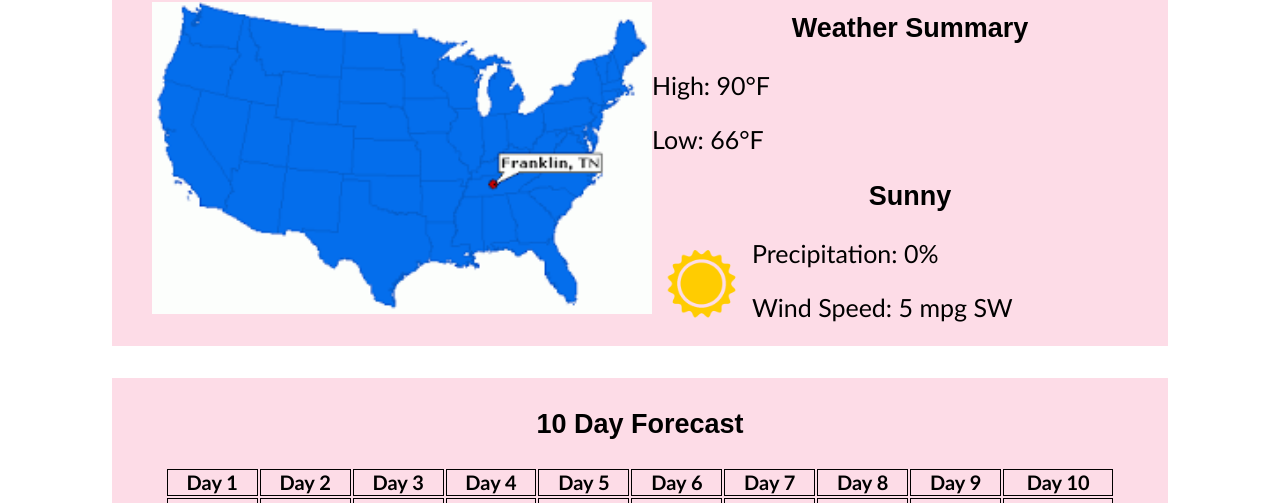
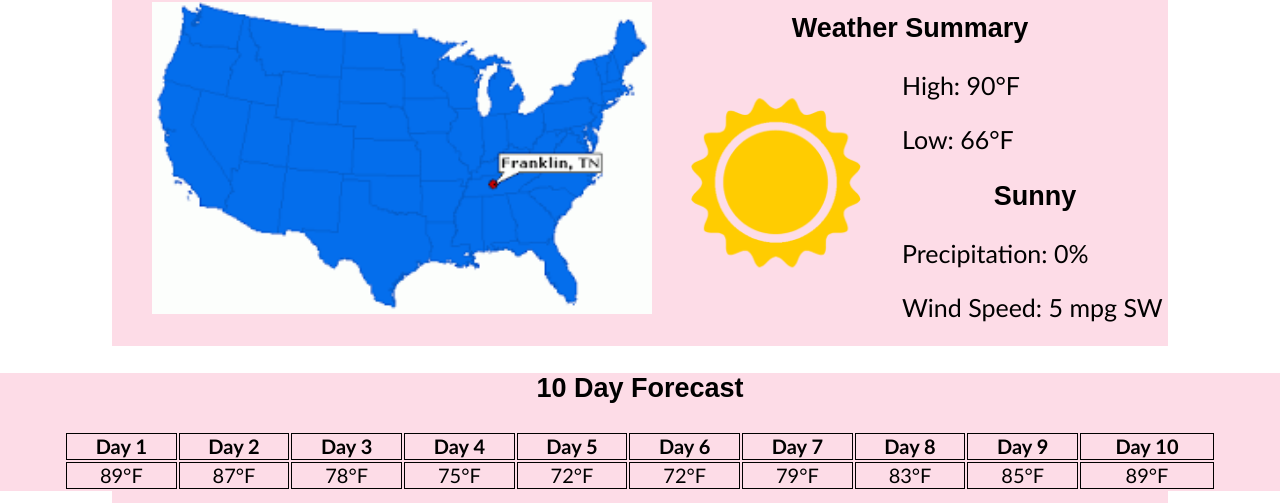
Before and after one commit to Tejada-Joyce/Tejada-Joyce.github.io, a plain HTML site: page assignments/lesson-5/franklin-5.html in a window 1280 px wide. Shown: the part 449-952 px from the top of the page. Drawn offline with Linux system fonts and the light colour scheme.

Commit message:
more changes

```diff
--- a/assignments/lesson-5/franklin-5.html
+++ b/assignments/lesson-5/franklin-5.html
@@ -42,15 +42,15 @@
             </figure>
             <section>
                 <h3>Weather Summary</h3>
+                <picture>
+                    <img src="images/Sunny.png" alt="Sunny" width="250" height="250">
+                </picture>
                 <div class="highlow">
                     <p>High: 90&deg;F</p>
                     <p>Low: 66&deg;F</p>
                 </div>
                 <div class="current">
                     <h3>Sunny</h3>
-                <picture>
-                    <img src="images/Sunny.png" alt="Sunny" width="100" height="100">
-                </picture>
                 </div>
                 <div class="conditions">
                     <p>Precipitation: 0&percnt;</p>
--- a/assignments/lesson-5/styles/main-5.css
+++ b/assignments/lesson-5/styles/main-5.css
@@ -100,7 +100,7 @@ main p {
   overflow: auto;
 }
 
-.forecast {
+section .forecast {
     display: none;
 }
 
--- a/assignments/lesson-5/styles/medium-5.css
+++ b/assignments/lesson-5/styles/medium-5.css
@@ -25,7 +25,7 @@
     }
 }
 
-.forecast {
+section .forecast {
     display: block;
     margin: 2em 7em 2em 7em;
     padding: 0.2em 0 1em 0;
```
Lines whose indentation alone changed are shown as unchanged.
